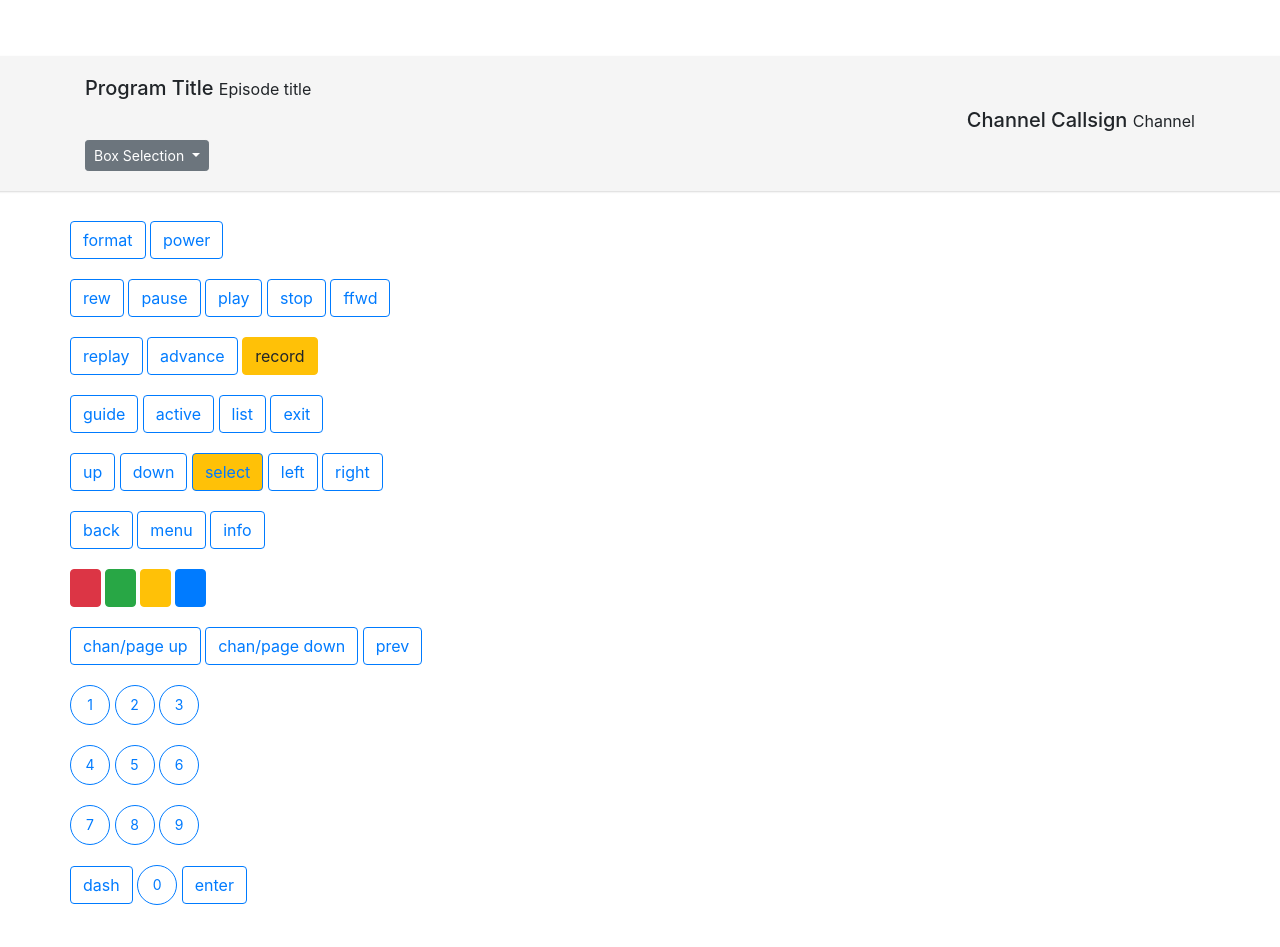
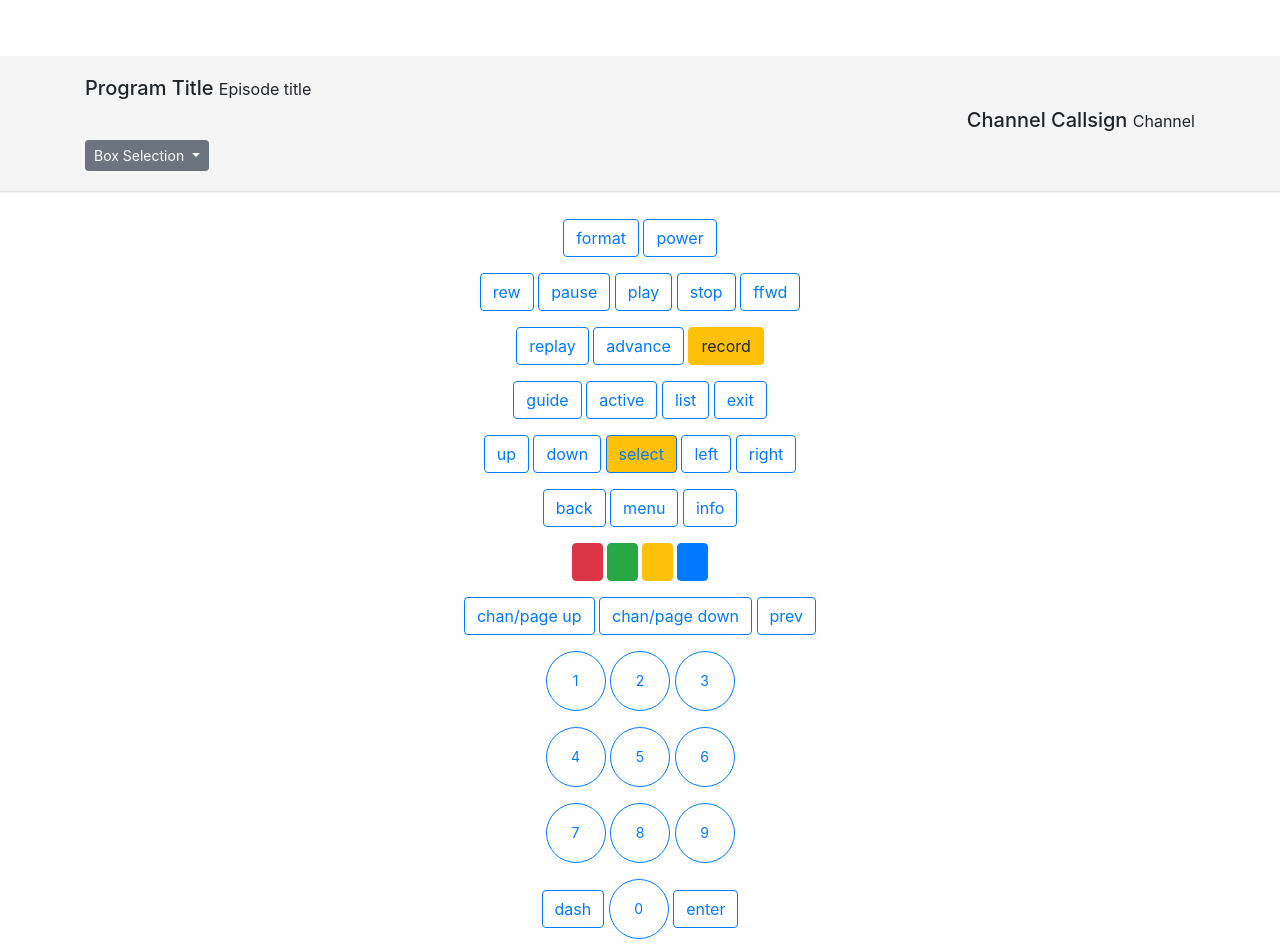
Before and after one commit to joaofelipes/SKY-DTV-RemoteControl, a plain HTML site: page index.html in a window 1280 px wide. Before the commit the page ends 915 px from the top, so only its background shows below. Drawn offline with Linux system fonts and the light colour scheme.

Commit message:
Set ViewPort

```diff
--- a/css/dtv.remote.api.client.css
+++ b/css/dtv.remote.api.client.css
@@ -27,10 +27,10 @@ body {
 }
 
 .btn-circle {
-    width: 40px;
-    height: 40px;
-    padding: 8px 4px;
-    border-radius: 20px;
+    width: 60px;
+    height: 60px;
+    padding: 18px 8px;
+    border-radius: 80px;
     font-size: 14px;
     text-align: center;
 }
--- a/index.html
+++ b/index.html
@@ -1,6 +1,10 @@
 <!DOCTYPE HTML>
 <html>
 <head>
+  <meta charset="utf-8">
+  <meta http-equiv="X-UA-Compatible" content="IE=edge">
+  <meta name="viewport" content="width=device-width, initial-scale=1.0">
+  <meta name="mobile-web-app-capable" content="yes">
   <title>SKY Remote</title>
   <link rel="stylesheet" href="css/bootstrap.css" type="text/css"/>
   <link rel="stylesheet" href="css/dtv.remote.api.client.css" type="text/css"/>
@@ -35,13 +39,13 @@
     </div>
     <div class="container" id="remote-buttons">
       <div class="row">
-        <div class="span12 text-center">
+        <div class="mx-auto p-2">
           <a href="#" id="format" class="btn btn-outline-primary">format</a>
           <a href="#" id="power" class="btn btn-outline-primary">power</a>
         </div>
       </div>
       <div class="row">
-        <div class="span12 text-center">
+        <div class="mx-auto p-2">
           <a href="#" id="rew" class="btn btn-outline-primary">rew</a>
           <a href="#" id="pause" class="btn btn-outline-primary">pause</a>
           <a href="#" id="play" class="btn btn-outline-primary">play</a>
@@ -50,14 +54,14 @@
         </div>
       </div>
       <div class="row">
-        <div class="span12 text-center">
+        <div class="mx-auto p-2">
           <a href="#" id="replay" class="btn btn-outline-primary">replay</a>
           <a href="#" id="advance" class="btn btn-outline-primary">advance</a>
           <a href="#" id="record" class="btn btn-warning">record</a>
         </div>
       </div>
       <div class="row">
-        <div class="span12 text-center">
+        <div class="mx-auto p-2">
           <a href="#" id="guide" class="btn btn-outline-primary">guide</a>
           <a href="#" id="active" class="btn btn-outline-primary">active</a>
           <a href="#" id="list" class="btn btn-outline-primary">list</a>
@@ -65,7 +69,7 @@
         </div>
       </div>
       <div class="row">
-        <div class="span12 text-center">
+        <div class="mx-auto p-2">
           <a href="#" id="up" class="btn btn-outline-primary">up</a>
           <a href="#" id="down" class="btn btn-outline-primary">down</a>
           <a href="#" id="select" class="btn btn-warning btn-outline-primary">select</a>
@@ -74,14 +78,14 @@
         </div>
       </div>
       <div class="row">
-        <div class="span12 text-center">
+        <div class="mx-auto p-2">
           <a href="#" id="back" class="btn btn-outline-primary">back</a>
           <a href="#" id="menu" class="btn btn-outline-primary">menu</a>
           <a href="#" id="info" class="btn btn-outline-primary">info</a>
         </div>
       </div>
       <div class="row">
-        <div class="span12 text-center">
+        <div class="mx-auto p-2">
           <a href="#" id="red" class="btn btn-danger">&nbsp;</a>
           <a href="#" id="green" class="btn btn-success">&nbsp;</a>
           <a href="#" id="yellow" class="btn btn-warning">&nbsp;</a>
@@ -89,35 +93,35 @@
         </div>
       </div>
       <div class="row">
-        <div class="span12 text-center">
+        <div class="mx-auto p-2">
           <a href="#" id="chanup" class="btn btn-outline-primary">chan/page up</a>
           <a href="#" id="chandown" class="btn btn-outline-primary">chan/page down</a>
           <a href="#" id="prev" class="btn btn-outline-primary">prev</a>
         </div>
       </div>
       <div class="row">
-        <div class="span12 text-center">
+        <div class="mx-auto p-2">
           <a href="#" id="1" class="btn btn-outline-primary btn-circle">1</a>
           <a href="#" id="2" class="btn btn-outline-primary btn-circle">2</a>
           <a href="#" id="3" class="btn btn-outline-primary btn-circle">3</a>
         </div>
       </div>
       <div class="row">
-        <div class="span12 text-center">
+        <div class="mx-auto p-2">
           <a href="#" id="4" class="btn btn-outline-primary btn-circle">4</a>
           <a href="#" id="5" class="btn btn-outline-primary btn-circle">5</a>
           <a href="#" id="6" class="btn btn-outline-primary btn-circle">6</a>
         </div>
       </div>
       <div class="row">
-        <div class="span12 text-center">
+        <div class="mx-auto p-2">
           <a href="#" id="7" class="btn btn-outline-primary btn-circle">7</a>
           <a href="#" id="8" class="btn btn-outline-primary btn-circle">8</a>
           <a href="#" id="9" class="btn btn-outline-primary btn-circle">9</a>
         </div>
       </div>
       <div class="row">
-        <div class="span12 text-center">
+        <div class="mx-auto p-2">
           <a href="#" id="dash" class="btn btn-outline-primary">dash</a>
           <a href="#" id="0" class="btn btn-outline-primary btn-circle">0</a>
           <a href="#" id="enter" class="btn btn-outline-primary">enter</a>
```
